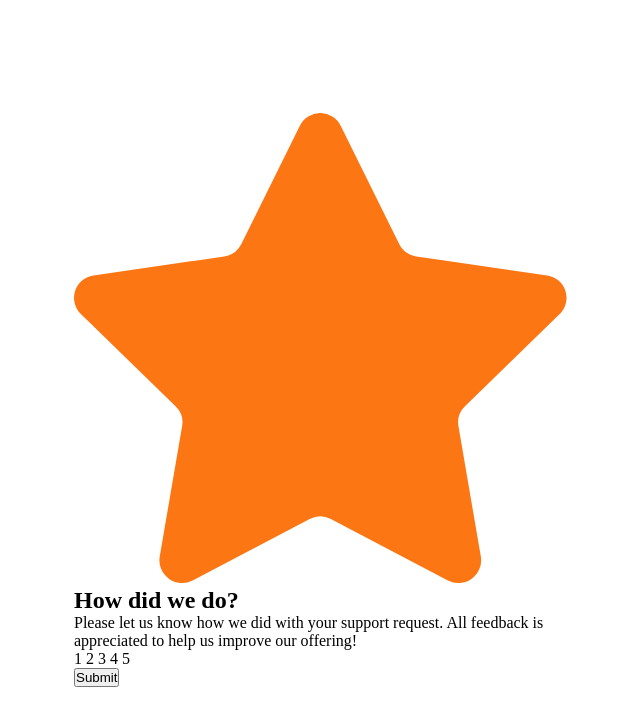
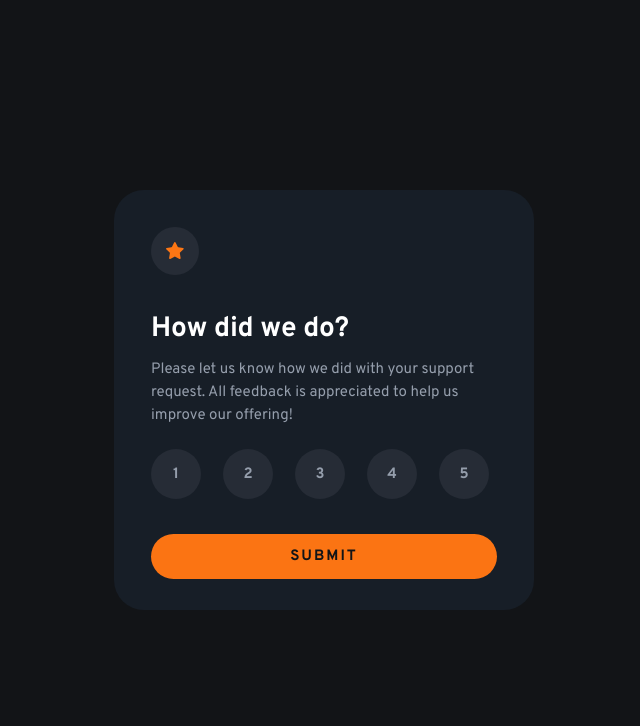
Before and after one commit to inocenciooo/interactive-rating, a plain HTML site: page index.html in a window 1280 px wide. Shown: the whole page, without its empty margins (316-956 px from the left). Drawn offline with Linux system fonts and the light colour scheme.

Commit message:
feito estilização do assessment e organização do css

```diff
--- a/index.html
+++ b/index.html
@@ -8,6 +8,8 @@
   <link rel="icon" type="image/png" sizes="32x32" href="./src/images/favicon-32x32.png">
 
   <link rel="stylesheet" href="./src/css/assessment.css">
+
+  <link rel="stylesheet" href="./src/css/global.css">
 
   <title>Interactive rating  | Vinícius Inocêncio </title>
 
@@ -35,7 +37,7 @@
         <span>4</span>
         <span>5</span>
       </div>
-      <button> Submit</button>
+      <button class="button">Submit</button>
     </section>
     <section class="result">
       <div class="image">
--- a/src/css/assessment.css
+++ b/src/css/assessment.css
@@ -1,34 +1,71 @@
-:root {
-  --button-bgcolor: hsl(25, 97%, 53%);
-  --title-color: hsl(0, 100%, 100%);
-  --paragraph-color: hsl(217, 12%, 63%);
-  --card-bgcolor: hsl(213, 19%, 18%);
-  --body-bg-color: hsl(216, 12%, 8%);
+
+.assessment .icon {
+  box-sizing: content-box;
+  text-align: center;
+  height: 1.8rem;
+  width: 1.8rem;
+  padding: 1.5rem;
+  background-color: var(--icon-bgcolor);
+  border-radius: 100%;
+  margin-bottom: 3.6rem;
 }
 
-* {
-  margin: 0;
-  padding: 0;
-  box-sizing: border-box;
+.assessment .info h2 {
+  font-size: 2.8rem;
+  color: var(--title-color);
+  letter-spacing: -0.02rem;
+  margin-bottom: 1.1rem;
 }
 
-img {
-  width: 100%;
+.assessment .info p {
+  font-size: 1.5rem;
+  line-height: 2.3rem;
+  margin-bottom: 2.2rem;
 }
 
-.result {
-  display: none;
+.assessment .numbers {
+  display: flex;
+  flex-direction: row;
+  gap: 2.2rem;
 }
 
-body {
-  min-height: 100vh;
-  width: 100vw;
+.assessment .numbers span {
   display: flex;
-  flex-direction: column;
   justify-content: center;
   align-items: center;
+  font-size: 1.5rem;
+  padding: 2.5rem;
+  height: 2rem;
+  width: 2rem;
+  font-weight: 700;
+  background-color: var(--icon-bgcolor);
+  border-radius: 100%;
+  transition: 0.3s ease-in-out;
 }
 
-.card{
-    width: 500px;
+.assessment .button {
+  margin-top: 3.5rem;
+  width: 100%;
+  height: 4.5rem;
+  border-radius: 30px;
+  font-size: 1.5rem;
+  letter-spacing: 0.2rem;
+  font-weight: 700;
+  display: flex;
+  justify-content: center;
+  align-items: center;
+  text-transform: uppercase;
+  color: var(--body-bgcolor);
+  background-color: var(--button-bgcolor);
+  transition: 0.3s ease-in-out;
 }
+
+.assessment .numbers span:hover {
+  background-color: var(--button-bgcolor);
+  color: var(--body-bgcolor);
+  cursor: pointer;
+}
+
+.assessment .button:hover {
+  background-color: var(--title-color);
+}
--- /dev/null
+++ b/src/css/global.css
@@ -0,0 +1,54 @@
+@import url("https://fonts.googleapis.com/css2?family=Overpass:ital,wght@0,100..900;1,100..900&display=swap");
+
+:root {
+  --button-bgcolor: hsl(25, 97%, 53%);
+  --title-color: hsl(0, 100%, 100%);
+  --paragraph-color: hsl(217, 12%, 63%);
+  --card-bgcolor: #171e27;
+  --body-bgcolor: hsl(216, 12%, 8%);
+  --icon-bgcolor: #262c36;
+}
+
+* {
+  margin: 0;
+  padding: 0;
+  box-sizing: border-box;
+}
+
+img {
+  width: 100%;
+}
+
+button {
+  all: unset;
+  cursor: pointer;
+}
+
+
+html {
+  font-size: 10px;
+}
+
+body {
+  min-height: 100vh;
+  width: 100vw;
+  display: flex;
+  flex-direction: column;
+  justify-content: center;
+  align-items: center;
+  background-color: var(--body-bgcolor);
+  font-family: "Overpass";
+}
+
+.card {
+  color: var(--paragraph-color);
+  background-color: var(--card-bgcolor);
+  height: 42rem;
+  width: 42rem;
+  border-radius: 30px;
+  padding: 3.7rem;
+}
+
+.result{
+    display: none;
+}
```
Also changed, not shown: src/js/index.js (added).
